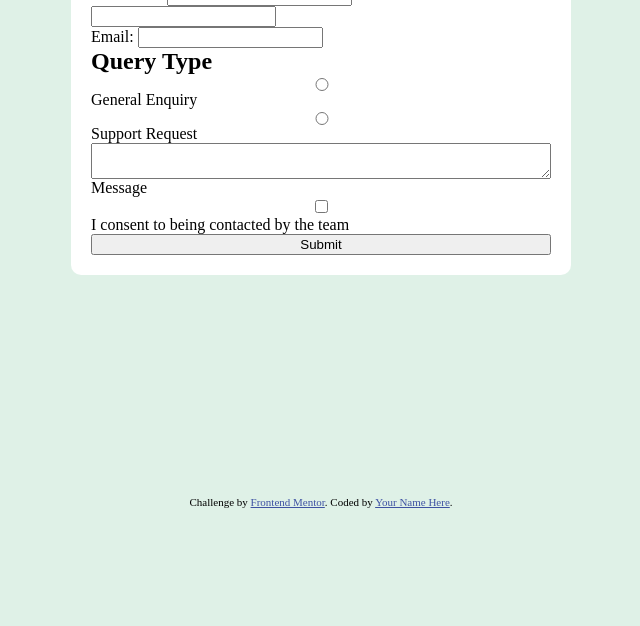
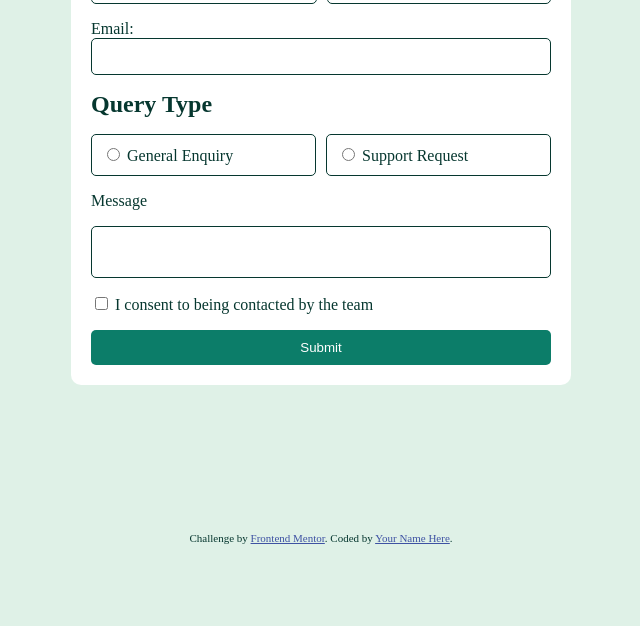
Before and after one commit to Nico-Dominguez/Contact-form, a plain HTML site: page index.html in a window 1280 px wide. Shown: the part 190-816 px from the top of the page, without its empty margins (319-959 px from the left). Drawn offline with Linux system fonts and the light colour scheme.

Commit message:
update form style

```diff
--- a/index.html
+++ b/index.html
@@ -22,25 +22,40 @@
       <h1>Contact Us</h1>
       <form>
         <div class="name">
+          <div>
             <label for="fname">First name:</label>
             <input type="text" required id="fname" name="fname" />
+          </div>
+          <div>
             <label for="lname">Last name:</label>
             <input type="text" required id="lname" name="lname" />
+          </div>
         </div>
         <div class="email">
           <label for="email">Email:</label>
           <input type="text" required id="email" name="email" />
         </div>
+
         <h2 class="label-title">Query Type</h2>
+        <div class="radio-wrapper">
+          <div class="radio-item">
             <input type="radio" required id="general" name="general" />
             <label for="general"> General Enquiry</label>
+          </div>
+
+          <div class="radio-item">
             <input type="radio" id="support" name="support" />
             <label for="support"> Support Request</label>
+          </div>
+        </div>
+
+        <label for="message"> Message</label>
         <textarea required id="message" name="message"></textarea>
-        <label for="message"> Message</label>
+        <div>
           <input type="checkbox" required id="consent" name="consent" />
           <label for="consent"> I consent to being contacted by the team</label>
-        <input type="submit" value="Submit" />
+        </div>
+        <input type="submit" value="Submit" id="submit" />
       </form>
     </main>
 
--- a/styles.css
+++ b/styles.css
@@ -1,8 +1,8 @@
-
 :root {
   --green-200: hsl(148, 38%, 91%);
   --green-600: hsl(169, 82%, 27%);
-  --red: hsl(0, 66%, 54%)
+  --green-800: hsl(170, 81%, 12%);
+  --red: hsl(0, 66%, 54%);
 }
 
 *,
@@ -11,7 +11,13 @@
   box-sizing: border-box;
 }
 
-h1, h2, h3, h4, h5, h6, p {
+h1,
+h2,
+h3,
+h4,
+h5,
+h6,
+p {
   margin: 0;
 }
 
@@ -27,10 +33,11 @@ body {
   place-items: center;
   min-height: 100svh;
   background-color: var(--green-200);
+  color: var(--green-800);
 }
 
 .wrapper {
-  background-color: #FFF;
+  background-color: #fff;
   display: flex;
   flex-direction: column;
   width: clamp(320px, 500px, 600px);
@@ -41,6 +48,7 @@ body {
 form {
   display: flex;
   flex-direction: column;
+  gap: 1rem;
 }
 
 .attribution {
@@ -50,3 +58,58 @@ form {
 .attribution a {
   color: hsl(228, 45%, 44%);
 }
+
+/* form */
+.name {
+  display: flex;
+  gap: 10px;
+}
+
+.name > label {
+  display: block;
+}
+
+.name input {
+  width: 100%;
+}
+
+input[type="text"],
+select,
+textarea {
+  padding: 10px;
+  border-radius: 5px;
+  border: 1px solid var(--green-800);
+}
+
+.email label {
+  display: block;
+}
+
+.email input {
+  width: 100%;
+}
+
+.radio-wrapper {
+  display: flex;
+  gap: 10px;
+}
+
+.radio-item {
+  flex: 1;
+  padding: 10px;
+  border: 1px solid var(--green-800);
+  border-radius: 5px;
+}
+
+textarea {
+  resize: none;
+}
+
+/* button */
+#submit {
+  background-color: var(--green-600);
+  border: none;
+  padding: 10px;
+  border-radius: 5px;
+  color: #fff;
+}
```
Lines whose indentation alone changed are shown as unchanged.
